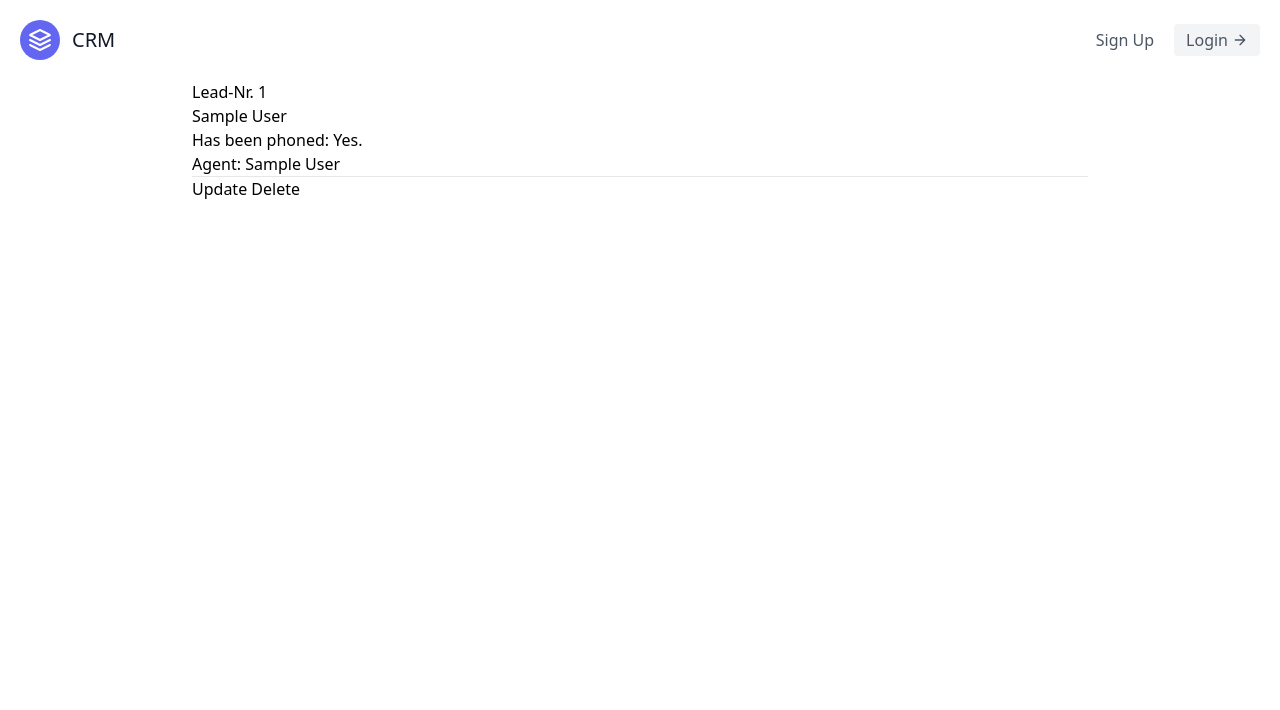
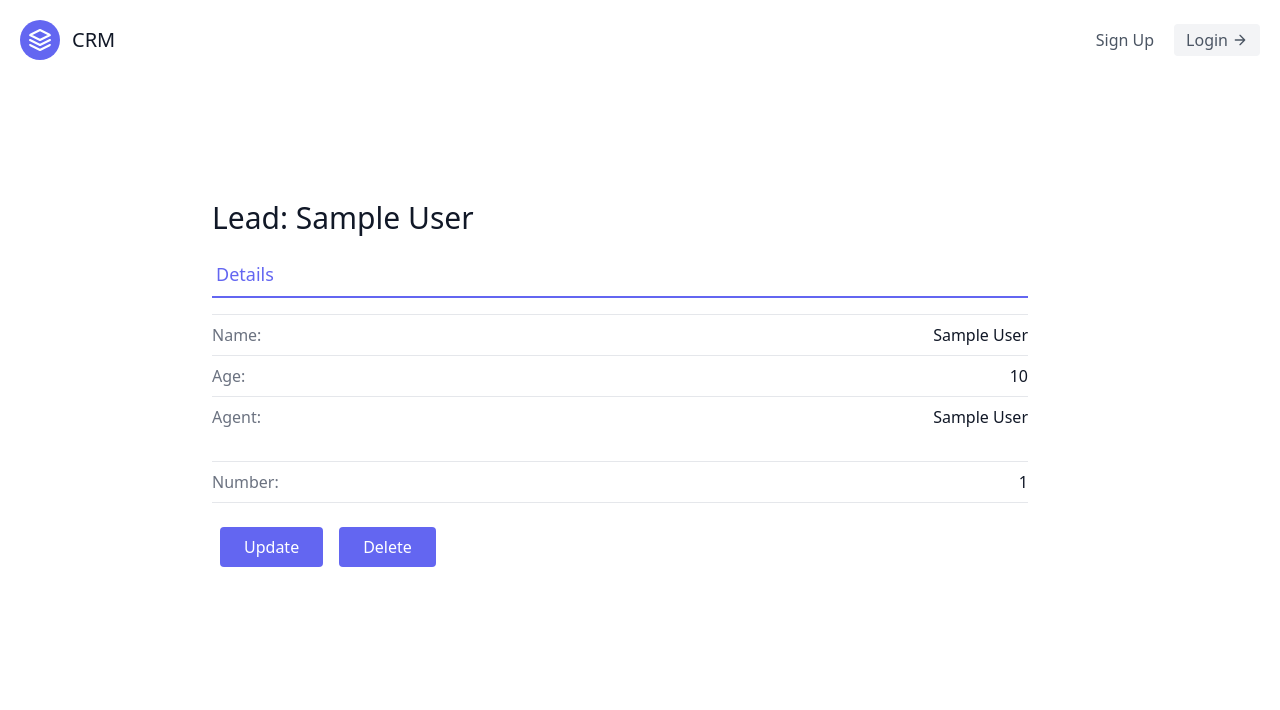
Before and after one commit to langBeralarm/just-django-tutorial, a Django app: page /leads/1/ in a window 1280 px wide. Shown: the top 710 px of the page. Run offline with Django 4.2, Linux system fonts and the light colour scheme; tables that the repository leaves empty hold one stand-in row (values such as "Sample post"); some libraries are stand-ins or nearby versions.

Commit message:
Update lead_detail view

```diff
--- a/crm/leads/templates/leads/lead_detail.html
+++ b/crm/leads/templates/leads/lead_detail.html
@@ -1,12 +1,40 @@
 {% extends 'base.html' %}
 
 {% block content %}
-    <h1>Lead-Nr. {{ lead.pk }}</h1>
-    <h2>{{ lead.first_name }} {{ lead.last_name }}</h2>
-    <p>Has been phoned: {{ lead.phoned|yesno:'Yes.,No.' }}</p>
-    <p>Agent: {{ lead.agent }}</p>
-    </ul>
-    <hr>
-    <a href="{% url 'leads:lead_update' lead.pk %}">Update</a>
-    <a href="{% url 'leads:lead_delete' lead.pk %}">Delete</a>
+<section class="text-gray-600 body-font overflow-hidden">
+    <div class="container px-5 py-24 mx-auto">
+        <div class="mx-auto flex flex-wrap">
+            <div class="w-full lg:pr-10 lg:py-6 mb-6 lg:mb-0">
+                <h1 class="text-gray-900 text-3xl title-font font-medium mb-4">Lead: {{ lead.first_name }} {{ lead.last_name }}</h1>
+                <div class="flex mb-4">
+                    <a class="flex-grow text-indigo-500 border-b-2 border-indigo-500 py-2 text-lg px-1">Details</a>
+                </div>
+                <div class="flex border-t border-gray-200 py-2">
+                    <span class="text-gray-500">Name:</span>
+                    <span class="ml-auto text-gray-900">{{ lead.first_name }} {{ lead.last_name }}</span>
+                </div>
+                <div class="flex border-t border-gray-200 py-2">
+                    <span class="text-gray-500">Age:</span>
+                    <span class="ml-auto text-gray-900">{{ lead.age }}</span>
+                </div>
+                <div class="flex border-t mb-6 border-gray-200 py-2">
+                    <span class="text-gray-500">Agent:</span>
+                    <span class="ml-auto text-gray-900">{{ lead.agent }}</span>
+                </div>
+                <div class="flex border-t border-b border-gray-200 py-2">
+                    <span class="text-gray-500">Number:</span>
+                    <span class="ml-auto text-gray-900">{{ lead.pk }}</span>
+                </div>
+                <div class="flex my-6">
+                    <a class="flex mx-2 text-white bg-indigo-500 border-0 py-2 px-6 focus:outline-none hover:bg-indigo-600 rounded" href="{% url 'leads:lead_update' lead.pk %}">
+                        Update
+                    </a>
+                    <a class="flex mx-2 text-white bg-indigo-500 border-0 py-2 px-6 focus:outline-none hover:bg-indigo-600 rounded" href="{% url 'leads:lead_delete' lead.pk %}">
+                        Delete
+                    </a>
+                </div>
+            </div>
+        </div>
+    </div>
+</section>
 {% endblock %}
```
